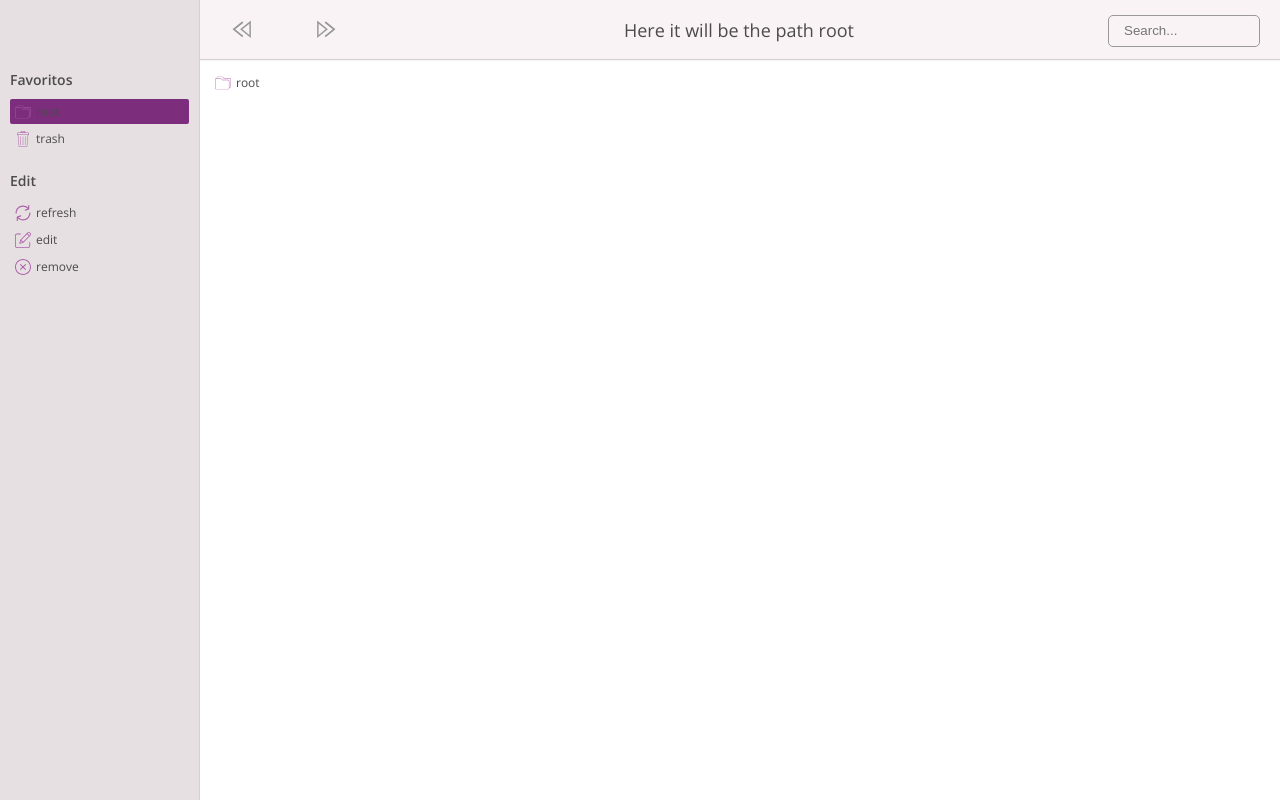
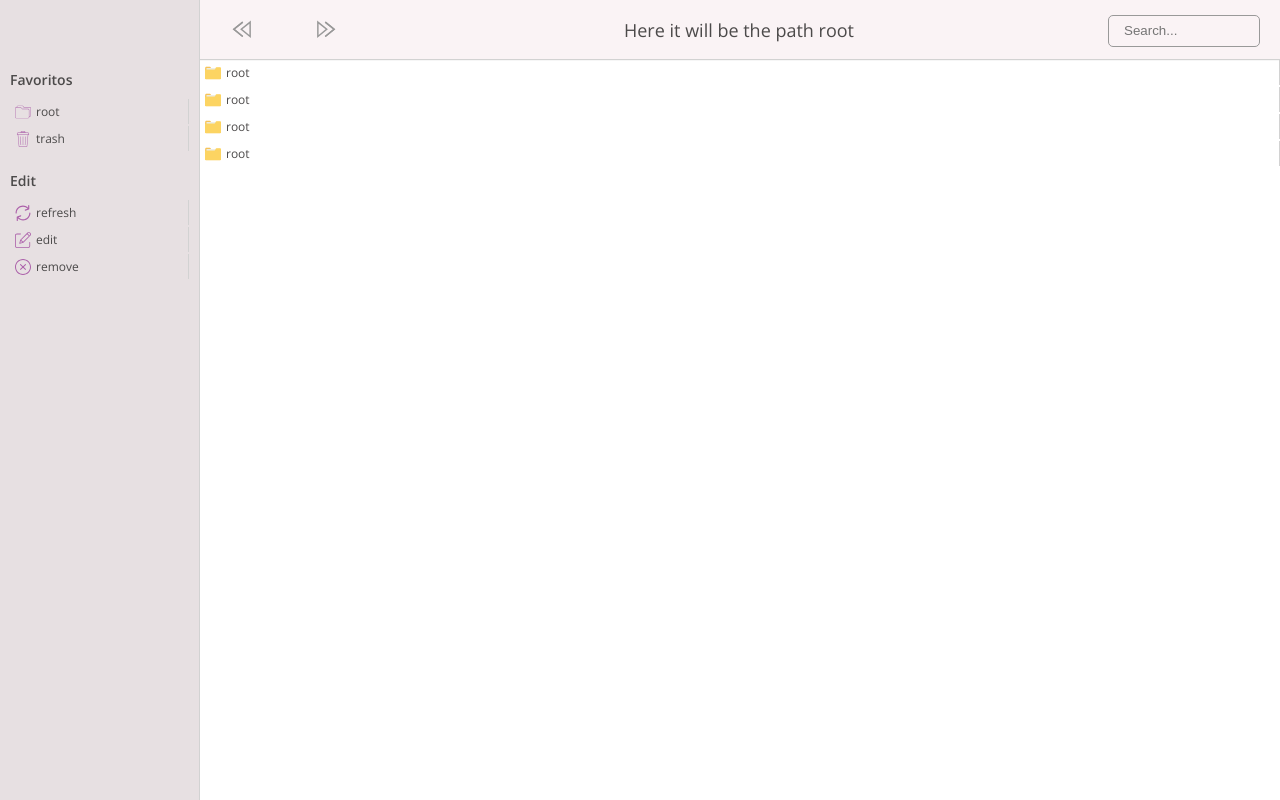
Before and after one commit to vvelazquezc/PHP-fileSystem, a PHP site: page / in a window 1280 px wide. Run offline with PHP 8.4, Linux system fonts and the light colour scheme.

Commit message:
css modificated

```diff
--- a/index.php
+++ b/index.php
@@ -34,7 +34,7 @@
     <aside class="wrapper-folders">
         <div class="folders">
             <h4>Favoritos</h4>
-            <div class="folders-icon hover-folder">
+            <div class="folders-icon">
                 <img src="assets/img/folders.svg" alt="folder-icon">
                 <h5>root</h5>
             </div>
@@ -62,7 +62,19 @@
     </aside>
     <div class="wrapper-roots">
         <div class="folders-icon">
-            <img src="assets/img/folders.svg" alt="folder-icon">
+            <img src="assets/img/folder.png" alt="folder-icon">
+            <p class="text">root</p>
+        </div>
+        <div class="folders-icon">
+            <img src="assets/img/folder.png" alt="folder-icon">
+            <p class="text">root</p>
+        </div>
+        <div class="folders-icon">
+            <img src="assets/img/folder.png" alt="folder-icon">
+            <p class="text">root</p>
+        </div>
+        <div class="folders-icon">
+            <img src="assets/img/folder.png" alt="folder-icon">
             <p class="text">root</p>
         </div>
     </div>
--- a/src/css/main.css
+++ b/src/css/main.css
@@ -1,9 +1,9 @@
 @import './search.css';
 @import './arrows.css';
 @import './colors.css';
+@import './titles.css';
 @import './wr-folders.css';
 @import './wr-roots.css';
-@import './titles.css';
 
 * {
     box-sizing: inherit;
--- a/src/css/titles.css
+++ b/src/css/titles.css
@@ -20,14 +20,18 @@ h5{
     color: var(--color-text);
 }
 
+.hover {
+    width: 100%;
+    background-color: var(--background-hover);
+    border-radius: 2px;
+}
+.hover .text{
+    font-size: 12px;
+    font-weight: 400;
+    color: white;
+}
 .hover-folder {
     width: 100%;
     background-color: var(--background-hover-grey);
     border-radius: 2px;
 }
-.hover-folder {
-    width: 100%;
-    background-color: var(--background-hover);
-    border-radius: 2px;
-
-}
--- a/src/css/wr-folders.css
+++ b/src/css/wr-folders.css
@@ -15,6 +15,7 @@
     flex-flow: row nowrap;
     align-items: center;
     margin-bottom: 2px;
+    border-right: 0.3px solid rgb(210, 210, 210);
 }
 .folders-icon img {
     width: 16px;
--- a/src/css/wr-roots.css
+++ b/src/css/wr-roots.css
@@ -1,7 +1,5 @@
 .wrapper-roots {
     grid-area: root;
-    display: grid;
-    gap: 10px;
-    padding: 10px;
-    grid-template-columns: repeat(4, 1fr);
+    display: flex;
+    flex-flow: column nowrap;
 }
```
